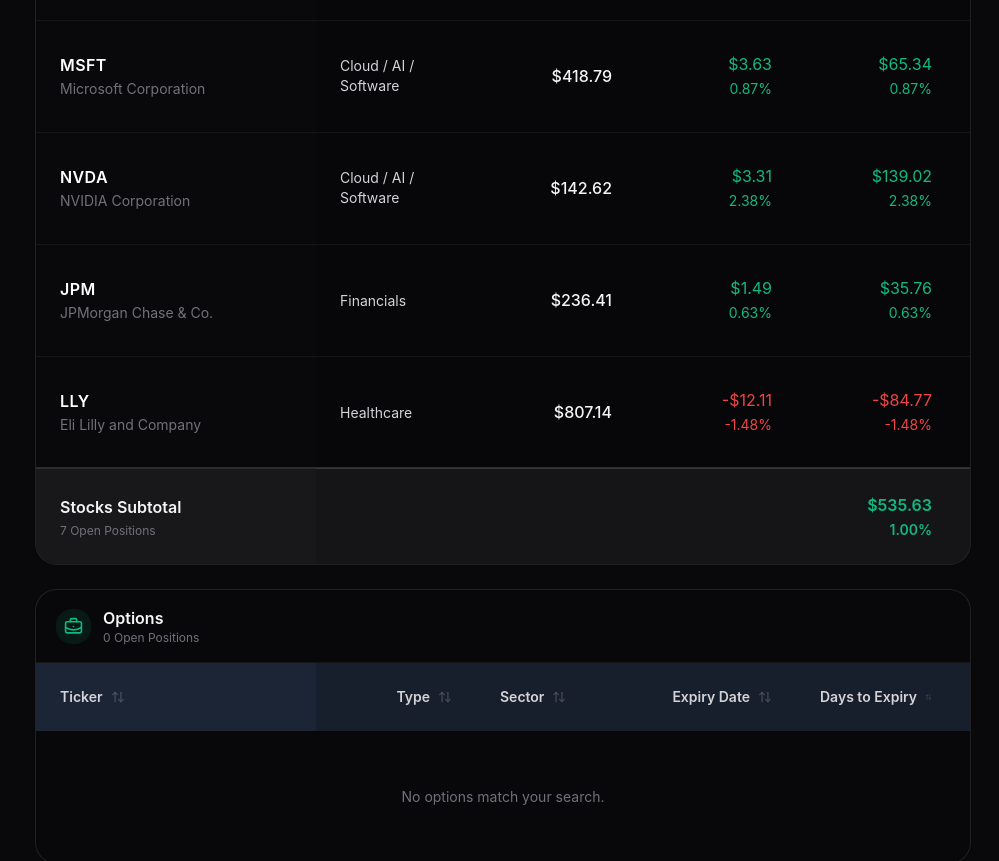
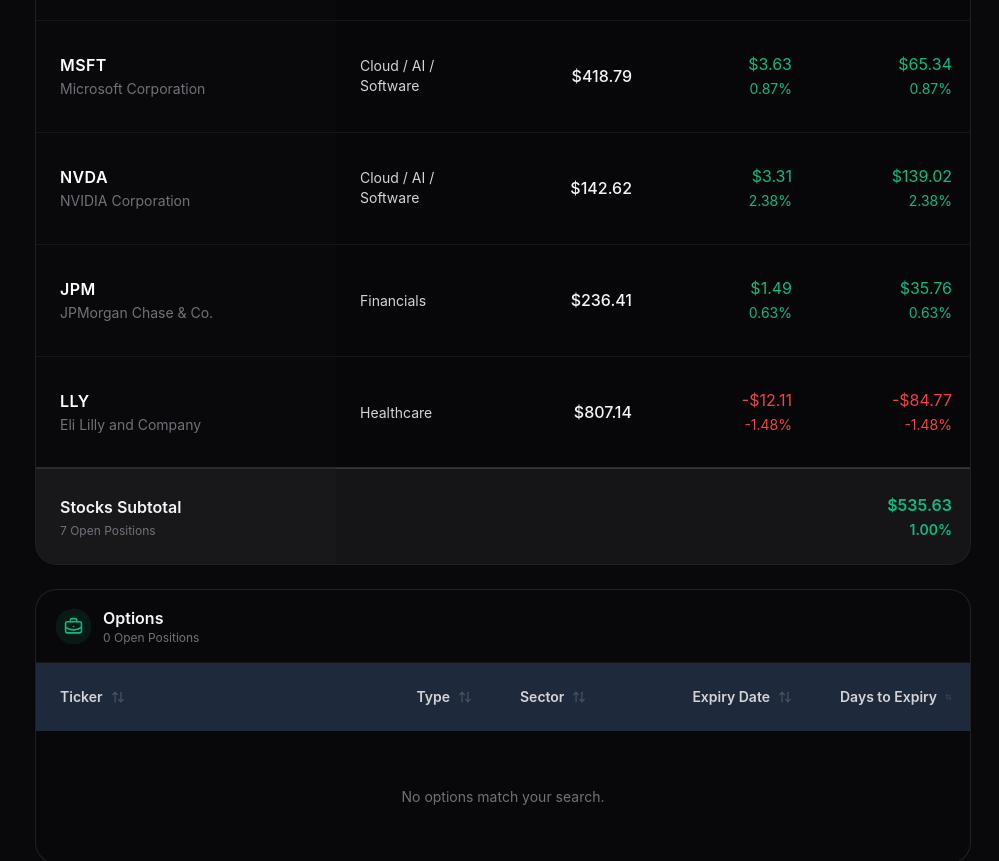
Before and after one commit to arthpatel98/folio, a Next.js app in the folder folio-pro/: page /holdings in a window 1280 px wide. Shown: the part 960-1821 px from the top of the page, without its empty margins (281-1280 px from the left). Built offline with nearby package versions, Linux system fonts and the light colour scheme; no server answers.

Commit message:
Add files via upload

```diff
--- a/folio-pro/app/(dashboard)/calculator/page.tsx
+++ b/folio-pro/app/(dashboard)/calculator/page.tsx
@@ -92,16 +92,17 @@
 
   const averageCost = numberValue(averageCostInput);
   const targetPrice = numberValue(targetPriceInput);
+  const positionDirection = shares < 0 ? -1 : 1;
   const totalInvestment = Math.abs(shares) * averageCost * multiplier;
   const sellingValue = Math.abs(shares) * targetPrice * multiplier;
-  const profit = sellingValue - totalInvestment;
+  const profit = (sellingValue - totalInvestment) * positionDirection;
   const roi = totalInvestment ? (profit / totalInvestment) * 100 : 0;
-  const profitPerShare = (targetPrice - averageCost) * multiplier;
-  const requiredSellingPrice = averageCost * (1 + targetReturn / 100);
-  const targetPotentialProfit = Math.abs(shares) * (requiredSellingPrice - averageCost) * multiplier;
+  const profitPerShare = (targetPrice - averageCost) * multiplier * positionDirection;
+  const requiredSellingPrice = Math.max(0, averageCost * (1 + (targetReturn / 100) * positionDirection));
+  const targetPotentialProfit = Math.abs(shares) * (requiredSellingPrice - averageCost) * multiplier * positionDirection;
   const safeSharesToSell = Math.min(Math.max(sharesToSell, 0), Math.abs(shares));
   const partialProceeds = safeSharesToSell * targetPrice * multiplier;
-  const partialProfit = safeSharesToSell * (targetPrice - averageCost) * multiplier;
+  const partialProfit = safeSharesToSell * (targetPrice - averageCost) * multiplier * positionDirection;
   const remainingShares = Math.max(Math.abs(shares) - safeSharesToSell, 0);
   const remainingCostBasis = remainingShares * averageCost * multiplier;
   const summary = useMemo(() => portfolioSummary(holdings, cash), [holdings, cash]);
--- a/folio-pro/components/portfolio/add-holding-dialog.tsx
+++ b/folio-pro/components/portfolio/add-holding-dialog.tsx
@@ -187,7 +187,7 @@
               <Field label="Sell Price"><Input required type="number" min="0.000001" step="any" value={form.tradePrice} onChange={(e) => update("tradePrice", e.target.value)} /></Field>
             </> : form.assetType === "stock" ? <>
               <Field label="Select Position"><select required value={stockSelection} onChange={(e) => selectBuyStock(e.target.value)} className="field-select" autoFocus><option value={NEW_POSITION}>New Position</option>{ownedStocks.map((holding) => <option key={holding.symbol} value={holding.symbol}>{holding.symbol}</option>)}</select></Field>
-              {isNewStock ? <Field label="New Position Ticker"><Input required value={form.symbol} onChange={(e) => update("symbol", e.target.value)} className="uppercase" placeholder="Enter Ticker" /></Field> : <Field label="Position Status"><div className="flex h-10 items-center rounded-xl border border-zinc-200 bg-zinc-50 px-3 text-sm dark:border-white/10 dark:bg-white/[.03]"><span className="text-emerald-400">Existing Shares - {matching?.shares ?? 0}</span></div></Field>}
+              {isNewStock ? <Field label="New Position Ticker"><Input required value={form.symbol} onChange={(e) => update("symbol", e.target.value)} className="uppercase" placeholder="ENTER TICKER" /></Field> : <Field label="Position Status"><div className="flex h-10 items-center rounded-xl border border-zinc-200 bg-zinc-50 px-3 text-sm dark:border-white/10 dark:bg-white/[.03]"><span className="text-emerald-400">Existing Shares - {matching?.shares ?? 0}</span></div></Field>}
               {!matching && <Field label="Company Name"><Input required value={form.company} onChange={(e) => update("company", e.target.value)} /></Field>}
               <Field label="Shares"><Input required type="number" min="0.000001" step="any" value={form.quantity} onChange={(e) => update("quantity", e.target.value)} /></Field>
               <Field label="Share Price"><Input required type="number" min="0.000001" step="any" value={form.tradePrice} onChange={(e) => update("tradePrice", e.target.value)} /></Field>
@@ -217,5 +217,5 @@
   return <label className="space-y-2 text-sm font-medium text-zinc-700 dark:text-zinc-300"><span>{label}</span>{children}</label>;
 }
 function SectorField({ value, onChange }: { value: "" | Sector; onChange: (value: string) => void }) {
-  return <Field label="Sector"><select required value={value} onChange={(e) => onChange(e.target.value)} className="field-select"><option value="">Select Sector</option>{sectors.map((sector) => <option key={sector} value={sector}>{sector}</option>)}</select></Field>;
+  return <Field label="Sector"><select required value={value} onChange={(e) => onChange(e.target.value)} className="flex h-10 w-full rounded-xl border border-zinc-200 bg-white px-3 py-2 text-sm text-zinc-900 outline-none transition focus:border-emerald-400/60 dark:border-white/10 dark:bg-white/[.03] dark:text-zinc-100"><option value="" className="bg-white dark:bg-zinc-950">Select Sector</option>{sectors.map((sector) => <option key={sector} value={sector} className="bg-white dark:bg-zinc-950">{sector}</option>)}</select></Field>;
 }
--- a/folio-pro/components/portfolio/edit-holding-dialog.tsx
+++ b/folio-pro/components/portfolio/edit-holding-dialog.tsx
@@ -128,6 +128,7 @@
       updatedAt: "Just now",
     });
 
+    toast.success("Changes Saved Successfully");
     setOpen(false);
   }
 
--- a/folio-pro/components/portfolio/holdings-table.tsx
+++ b/folio-pro/components/portfolio/holdings-table.tsx
@@ -227,20 +227,24 @@
       <div className="flex items-center justify-between border-b border-zinc-200 px-5 py-4 dark:border-white/5">
         <div className="flex items-center gap-3"><div className="rounded-xl bg-emerald-500/10 p-2 text-emerald-500"><BriefcaseBusiness size={19} /></div><div><h2 className="font-semibold">{title}</h2><p className="text-xs text-zinc-500">{data.length} Open {data.length === 1 ? "Position" : "Positions"}</p></div></div>
       </div>
-      <div className="overflow-x-auto">
+      <div className="relative isolate overflow-x-auto">
         <table className="table-fixed text-left text-sm" style={{ width: table.getTotalSize(), minWidth: assetType === "option" ? 1760 : 1540 }}>
-          <thead className="bg-slate-200/95 text-zinc-600 dark:bg-slate-800/70 dark:text-zinc-300">
+          <thead className="relative z-10 bg-slate-200 text-zinc-600 dark:bg-slate-800 dark:text-zinc-300">
             {table.getHeaderGroups().map((headerGroup) => <tr key={headerGroup.id}>{headerGroup.headers.map((header, index) => {
               const sorted = header.column.getIsSorted();
               const rightAligned = index > 0 && header.column.id !== "sector";
-              return <th key={header.id} style={{ width: header.getSize() }} className={cn("relative h-[68px] overflow-hidden whitespace-nowrap px-6 text-sm font-semibold transition hover:bg-black/[.03] dark:hover:bg-white/[.03]", rightAligned && "text-right", index === 0 && "sticky left-0 z-30 min-w-[280px] bg-slate-200/95 shadow-[8px_0_12px_-12px_rgba(0,0,0,.45)] dark:bg-slate-800/70") }>
+              const headerWidth = index === 0 ? Math.max(header.getSize(), 300) : header.getSize();
+              return <th key={header.id} style={{ width: headerWidth, minWidth: headerWidth, maxWidth: headerWidth }} className={cn("relative z-0 h-[68px] overflow-hidden whitespace-nowrap bg-slate-200 px-6 text-sm font-semibold transition hover:bg-slate-300 dark:bg-slate-800 dark:hover:bg-slate-700", rightAligned && "text-right", index === 0 && "sticky left-0 z-50 bg-slate-200 shadow-[10px_0_14px_-12px_rgba(0,0,0,.75)] dark:bg-slate-800") }>
                 <button type="button" onClick={header.column.getToggleSortingHandler()} className={cn("inline-flex w-full items-center gap-2", rightAligned && "justify-end")}>{flexRender(header.column.columnDef.header, header.getContext())}{sorted === "asc" ? <ArrowUp size={15} className="text-emerald-500" /> : sorted === "desc" ? <ArrowDown size={15} className="text-emerald-500" /> : <ArrowUpDown size={14} className="opacity-25" />}</button>
                 <div onMouseDown={header.getResizeHandler()} onTouchStart={header.getResizeHandler()} className="absolute right-0 top-0 h-full w-1.5 cursor-col-resize select-none touch-none hover:bg-emerald-500/50" title="Drag to resize column" />
               </th>;
             })}</tr>)}
           </thead>
           <tbody>{table.getRowModel().rows.map((row) => <tr key={row.id} className="group h-[112px] border-b border-zinc-200/80 bg-white text-zinc-900 transition last:border-0 hover:bg-zinc-50 dark:border-white/[.06] dark:bg-zinc-950/20 dark:text-zinc-100 dark:hover:bg-white/[.025]">
-            {row.getVisibleCells().map((cell, index) => <td key={cell.id} style={{ width: cell.column.getSize() }} className={cn("whitespace-nowrap px-6 py-5 text-base", index > 0 && cell.column.id !== "sector" && "text-right", cell.column.id === "sector" && "text-left", index === 0 && "sticky left-0 z-20 bg-white shadow-[8px_0_12px_-12px_rgba(0,0,0,.35)] group-hover:bg-zinc-50 dark:bg-zinc-950 dark:group-hover:bg-zinc-900") }>{flexRender(cell.column.columnDef.cell, cell.getContext())}</td>)}
+            {row.getVisibleCells().map((cell, index) => {
+              const cellWidth = index === 0 ? Math.max(cell.column.getSize(), 300) : cell.column.getSize();
+              return <td key={cell.id} style={{ width: cellWidth, minWidth: cellWidth, maxWidth: cellWidth }} className={cn("whitespace-nowrap px-6 py-5 text-base", index > 0 && cell.column.id !== "sector" && "text-right", cell.column.id === "sector" && "text-left", index === 0 && "sticky left-0 z-40 bg-white shadow-[10px_0_14px_-12px_rgba(0,0,0,.65)] group-hover:bg-zinc-50 dark:bg-zinc-950 dark:group-hover:bg-zinc-900") }>{flexRender(cell.column.columnDef.cell, cell.getContext())}</td>;
+            })}
           </tr>)}</tbody>
           {!!table.getRowModel().rows.length && <tfoot>
             <tr className="h-[96px] border-t-2 border-zinc-300 bg-zinc-100/95 font-semibold text-zinc-900 dark:border-white/15 dark:bg-white/[.055] dark:text-zinc-100">
@@ -252,7 +256,8 @@
                 if (column.id === "totalReturn") content = <div className="space-y-1"><div className="text-base"><SignedMoney value={subtotal.totalGain} /></div><SignedPercent value={subtotal.totalGainPct} /></div>;
                 if (column.id === "totalCost") content = money(subtotal.costBasis);
                 if (column.id === "marketValue") content = <div className="space-y-1"><div className="text-base">{money(subtotal.marketValue)}</div><div className="text-sm font-normal text-zinc-500">{allocationBase ? (Math.abs(subtotal.marketValue / allocationBase) * 100).toFixed(2) : "0.00"}%</div></div>;
-                return <td key={column.id} style={{ width: column.getSize() }} className={cn("whitespace-nowrap px-6 py-5 text-base", rightAligned && "text-right", column.id === "sector" && "text-left", index === 0 && "sticky left-0 z-20 bg-zinc-100/95 shadow-[8px_0_12px_-12px_rgba(0,0,0,.35)] dark:bg-zinc-900")}>{content}</td>;
+                const footerWidth = index === 0 ? Math.max(column.getSize(), 300) : column.getSize();
+                return <td key={column.id} style={{ width: footerWidth, minWidth: footerWidth, maxWidth: footerWidth }} className={cn("whitespace-nowrap px-6 py-5 text-base", rightAligned && "text-right", column.id === "sector" && "text-left", index === 0 && "sticky left-0 z-40 bg-zinc-100 shadow-[10px_0_14px_-12px_rgba(0,0,0,.65)] dark:bg-zinc-900")}>{content}</td>;
               })}
             </tr>
           </tfoot>}
```
Also changed, not shown: 1 other file (tests, documents, lock files or other folders).
